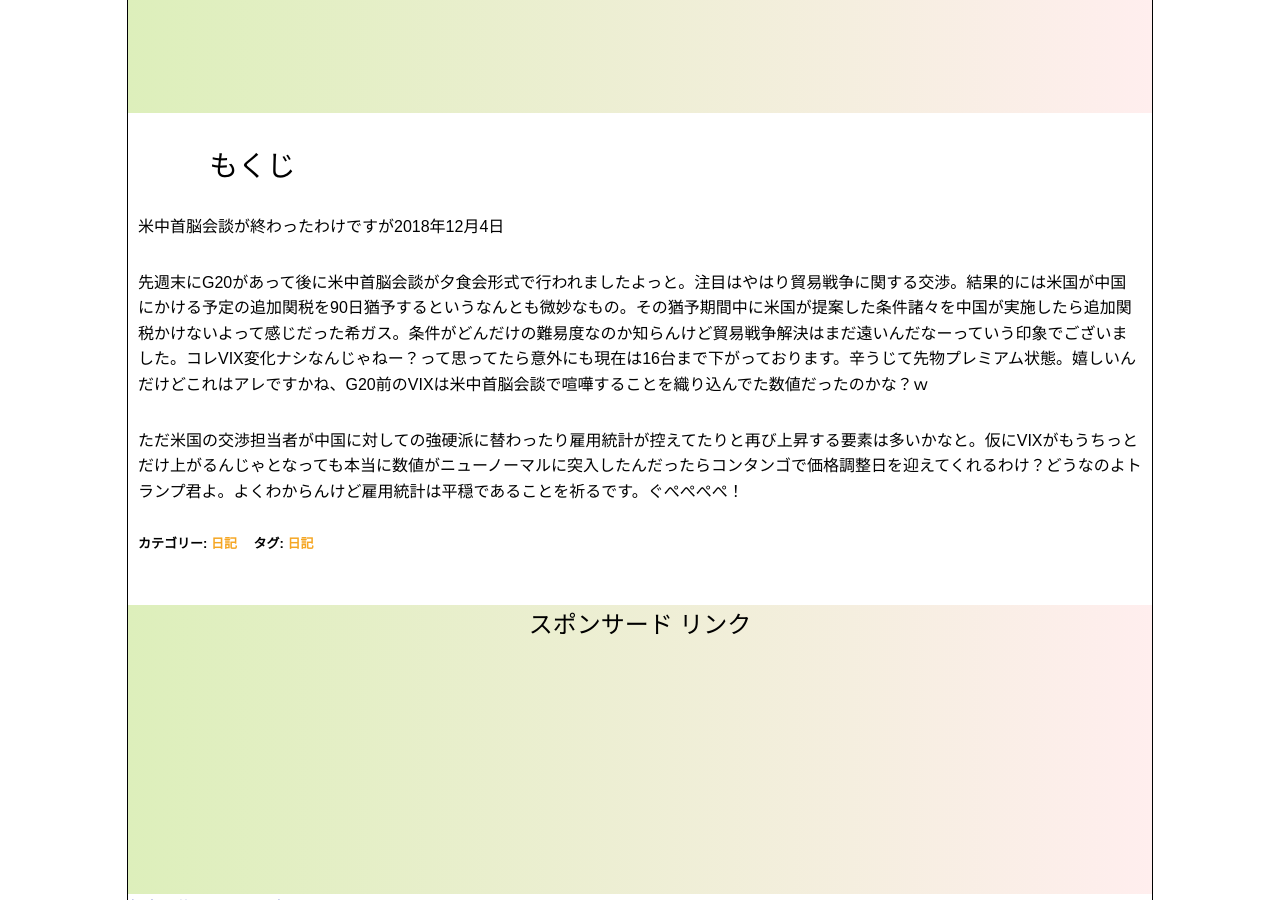
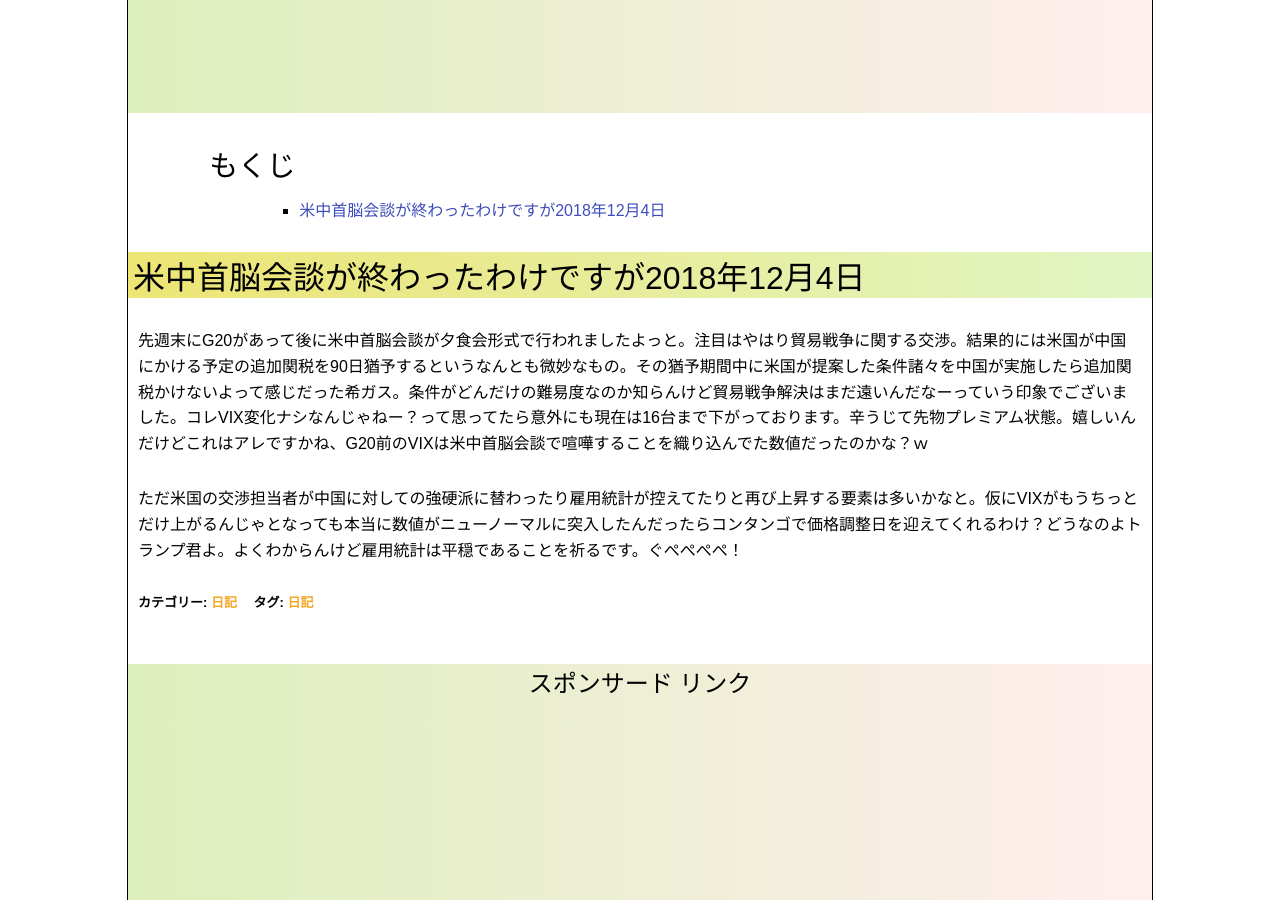
Before and after one commit to photoantenna/photoantenna.github.io, a Jekyll site: the page built from _posts/2018-12-04-diary.md, in a window 1280 px wide and 900 px high, scrolled down 805 px. Built offline with Jekyll 4.4.1, drawn with Linux system fonts in a browser that asks for light colours.

Commit message:
Update 2018-12-04-diary.md

```diff
--- a/_posts/2018-12-04-diary.md
+++ b/_posts/2018-12-04-diary.md
@@ -14,7 +14,7 @@ image:
 
 <div id="mokuji"><span>もくじ</span></div>
 
-米中首脳会談が終わったわけですが2018年12月4日
+### 米中首脳会談が終わったわけですが2018年12月4日
 
 先週末にG20があって後に米中首脳会談が夕食会形式で行われましたよっと。注目はやはり貿易戦争に関する交渉。結果的には米国が中国にかける予定の追加関税を90日猶予するというなんとも微妙なもの。その猶予期間中に米国が提案した条件諸々を中国が実施したら追加関税かけないよって感じだった希ガス。条件がどんだけの難易度なのか知らんけど貿易戦争解決はまだ遠いんだなーっていう印象でございました。コレVIX変化ナシなんじゃねー？って思ってたら意外にも現在は16台まで下がっております。辛うじて先物プレミアム状態。嬉しいんだけどこれはアレですかね、G20前のVIXは米中首脳会談で喧嘩することを織り込んでた数値だったのかな？ｗ
 
```
